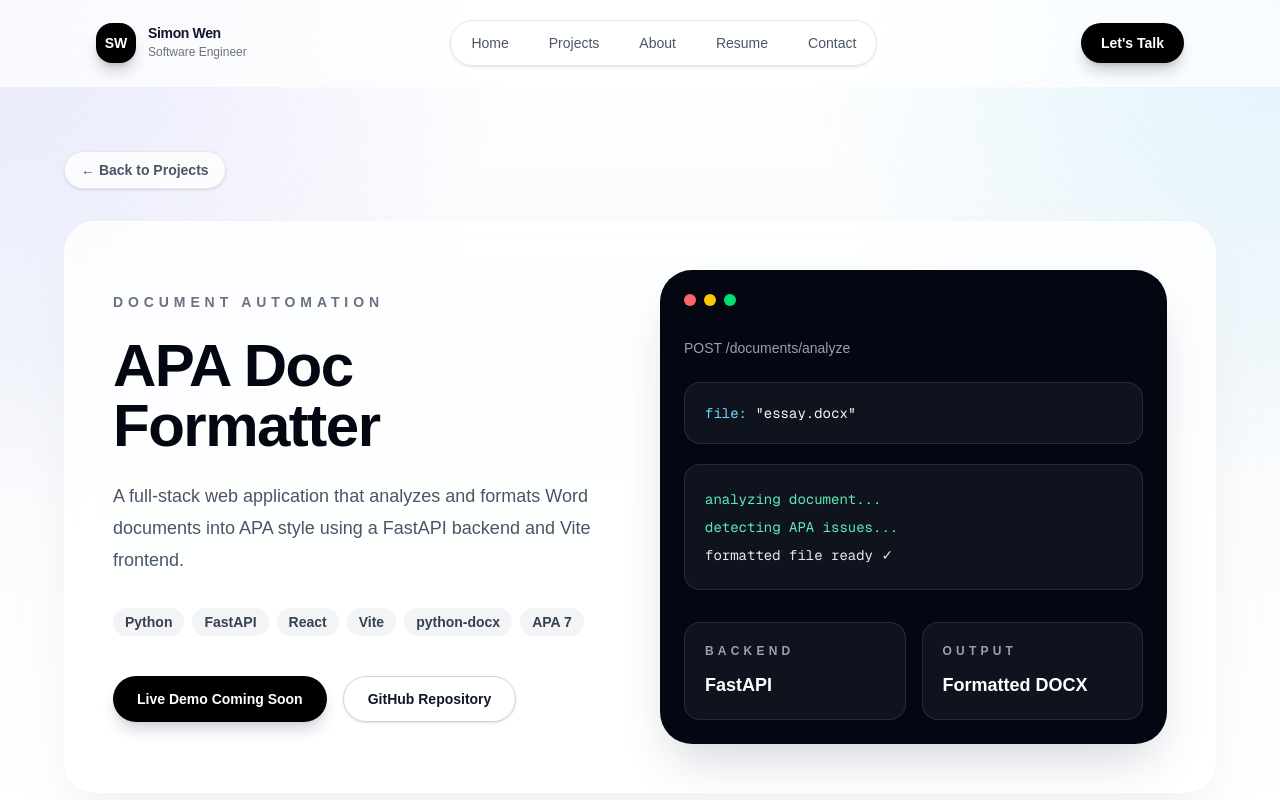
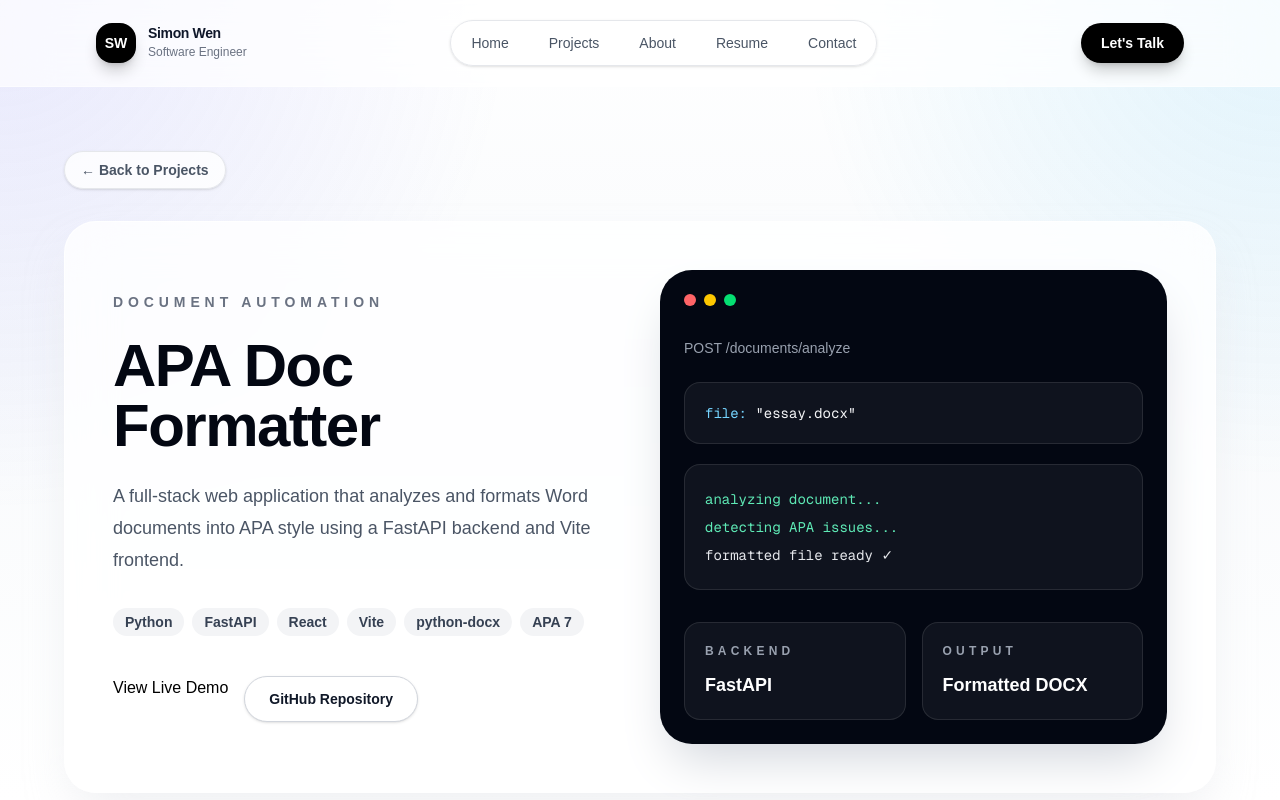
Before and after one commit to simonwen7/personal-website, a Next.js app: page /projects/apa-formatter in a window 1280 px wide. Shown: the top 800 px of the page. Built offline with nearby package versions, Linux system fonts and the light colour scheme.

Commit message:
upload apa-doc-formatter demo

```diff
--- a/app/layout.tsx
+++ b/app/layout.tsx
@@ -17,9 +17,6 @@ const geistMono = Geist_Mono({
 export const metadata: Metadata = {
   title: "Simon Wen | Software Engineer Portfolio",
   description: "Personal portfolio website for Simon Wen's software engineering projects.",
-  icons: {
-    icon: '/icon.svg',
-  },
 };
 
 export default function RootLayout({
--- a/app/projects/apa-formatter/page.tsx
+++ b/app/projects/apa-formatter/page.tsx
@@ -39,12 +39,14 @@ export default function ApaFormatterPage() {
               </div>
 
               <div className="mt-10 flex flex-wrap gap-4">
-                <a
-                  href="#"
-                  className="inline-flex items-center rounded-full bg-black px-6 py-3 text-sm font-bold text-white shadow-lg shadow-gray-300 transition hover:-translate-y-0.5 hover:bg-gray-800"
-                >
-                  Live Demo Coming Soon
-                </a>
+              <a
+                href="https://apa-doc-formatter.vercel.app/"
+                target="_blank"
+                rel="noopener noreferrer"
+                className="..."
+              >
+                View Live Demo
+              </a>
 
                 <a
                   href="https://github.com/simonwen7/apa-doc-formatter"
```
